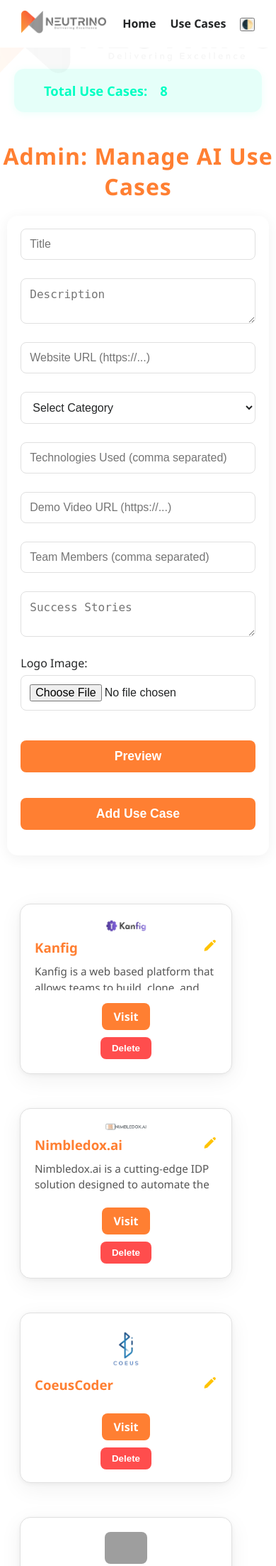
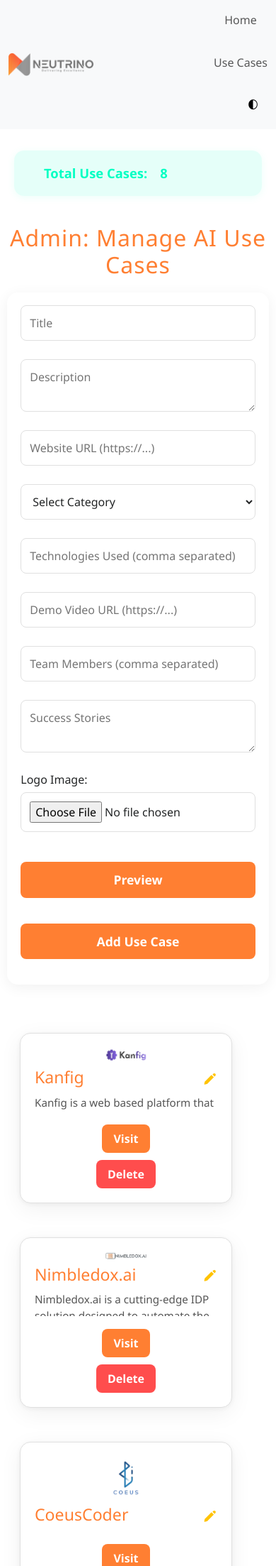
Before and after one commit to rahulmane27/ai-use-case-flask, a Flask app: page /admin in a window 390 px wide. Shown: the top 2206 px of the page at 71% size. Run offline with Flask 3, Linux system fonts and the light colour scheme; grey boxes are pictures that could not be loaded.

Commit message:
responsive

```diff
--- a/templates/admin.html
+++ b/templates/admin.html
@@ -6,6 +6,7 @@
   <title>Admin - AI Use Cases</title>
   <link href="https://unpkg.com/aos@2.3.4/dist/aos.css" rel="stylesheet">
   <script src="https://unpkg.com/aos@2.3.4/dist/aos.js"></script>
+  <link href="https://cdn.jsdelivr.net/npm/bootstrap@5.3.0/dist/css/bootstrap.min.css" rel="stylesheet">
   <style>
     * { margin: 0; padding: 0; box-sizing: border-box; }
     :root, [data-theme="light"] {
@@ -243,15 +244,17 @@
   </div>
   <div class="toast" id="toast"></div>
   <div id="particles-js"></div>
-  <nav>
-    <div class="nav-brand">
-      <a href="/use-cases" style="display:block;"><img src="{{ url_for('static', filename='images/logo.png') }}" alt="Logo" class="company-logo"></a>
+  <nav class="navbar navbar-expand-lg navbar-light bg-light">
+    <div class="container-fluid">
+      <div class="nav-brand">
+        <a href="/use-cases" style="display:block;"><img src="{{ url_for('static', filename='images/logo.png') }}" alt="Logo" class="company-logo img-fluid"></a>
+      </div>
+      <ul class="navbar-nav ms-auto mb-2 mb-lg-0">
+        <li class="nav-item"><a class="nav-link" href="/">Home</a></li>
+        <li class="nav-item"><a class="nav-link" href="/use-cases">Use Cases</a></li>
+        <li class="nav-item" style="margin-left:auto;"><button class="theme-toggle btn btn-light" id="themeToggle" title="Toggle dark/light mode">🌓</button></li>
+      </ul>
     </div>
-    <ul>
-      <li><a href="/">Home</a></li>
-      <li><a href="/use-cases">Use Cases</a></li>
-      <li style="margin-left:auto;"><button class="theme-toggle" id="themeToggle" title="Toggle dark/light mode">🌓</button></li>
-    </ul>
   </nav>
   <div style="max-width:1200px;margin:30px auto 0 auto;padding:0 20px;">
     <div style="background:rgba(0,255,195,0.10);border-radius:14px;padding:18px 24px;margin-bottom:24px;box-shadow:0 2px 12px rgba(0,255,195,0.08);font-size:1.15rem;font-weight:bold;color:#00ffc3;display:flex;align-items:center;gap:18px;">
@@ -261,7 +264,7 @@
   </div>
   <h1 class="admin-title">Admin: Manage AI Use Cases</h1>
   <!-- Admin Add Use Case Form -->
-  <form class="admin-form-card" id="addUseCaseForm" enctype="multipart/form-data">
+  <form class="admin-form-card w-100" id="addUseCaseForm" enctype="multipart/form-data">
     <input type="text" name="title" placeholder="Title" required />
     <textarea name="description" placeholder="Description" required></textarea>
     <input type="url" name="url" placeholder="Website URL (https://...)" required />
@@ -282,7 +285,7 @@
     <label style="width:100%;text-align:left;margin-bottom:8px;">Logo Image:
       <div style="display:flex;align-items:center;gap:16px;margin-top:6px;">
         <input type="file" name="logo_file" id="logoFileInput" accept="image/*" style="flex:1;" />
-        <img id="logoPreview" src="#" alt="Logo Preview" style="display:none;max-width:80px;max-height:80px;border-radius:10px;border:1px solid #eee;background:#fafafa;" />
+        <img id="logoPreview" src="#" alt="Logo Preview" class="img-fluid" style="display:none;max-width:80px;max-height:80px;border-radius:10px;border:1px solid #eee;background:#fafafa;" />
         <button type="button" id="removeAddLogoBtn" style="display:none;background:#ff4d4d;color:#fff;border:none;padding:6px 10px;border-radius:6px;font-size:0.95rem;">Remove</button>
       </div>
     </label>
@@ -374,9 +377,9 @@
          style="margin:18px;overflow:hidden;display:flex;flex-direction:column;justify-content:flex-start;align-items:center;height:240px;max-height:240px;min-width:260px;max-width:340px;width:300px;">
       <div style="display:flex;flex-direction:column;align-items:center;width:100%;">
         {% if uc.logo_url %}
-          <img src="{{ uc.logo_url }}" alt="Logo" style="max-width:60px;max-height:60px;margin-bottom:8px;border-radius:8px;object-fit:contain;background:#fff;" onerror="this.style.display='none'" />
+          <img src="{{ uc.logo_url }}" alt="Logo" class="img-fluid" style="max-width:60px;max-height:60px;margin-bottom:8px;border-radius:8px;object-fit:contain;background:#fff;" onerror="this.style.display='none'" />
         {% else %}
-          <img src="/static/images/logo.png" alt="Default Logo" style="max-width:60px;max-height:60px;margin-bottom:8px;opacity:0.3;" />
+          <img src="/static/images/logo.png" alt="Default Logo" class="img-fluid" style="max-width:60px;max-height:60px;margin-bottom:8px;opacity:0.3;" />
         {% endif %}
         <div style="display:flex;justify-content:space-between;align-items:flex-start;width:100%;">
           <h3 style="margin-bottom:10px;">{{ uc.title }}</h3>
--- a/templates/use_case_landing.html
+++ b/templates/use_case_landing.html
@@ -186,9 +186,9 @@
     </nav>
     <div class="hero-section" data-aos="fade-down" style="padding-top: 60px;">
         {% if use_case.logo_url %}
-            <img src="{{ use_case.logo_url }}" alt="Use Case Logo" style="max-width:120px;max-height:120px;margin-bottom:18px;" onerror="this.style.display='none'" >
+            <img src="{{ use_case.logo_url }}" alt="Use Case Logo" class="img-fluid" style="max-width:120px;max-height:120px;margin-bottom:18px;" onerror="this.style.display='none'" >
         {% else %}
-            <img src="/static/images/logo.png" alt="Default Logo" style="max-width:120px;max-height:120px;margin-bottom:18px;opacity:0.3;" >
+            <img src="/static/images/logo.png" alt="Default Logo" class="img-fluid" style="max-width:120px;max-height:120px;margin-bottom:18px;opacity:0.3;" >
         {% endif %}
         <div class="hero-title">{{ use_case.title }}</div>
         <div class="hero-desc">{{ use_case.description }}</div>
@@ -207,7 +207,7 @@
     {% if use_case.demo_video_url %}
     <div class="section video-section" data-aos="zoom-in">
         <div class="section-title">Demo Video</div>
-        <video controls>
+        <video controls class="w-100" style="max-width:600px;">
             <source src="{{ use_case.demo_video_url }}" type="video/mp4">
             Your browser does not support the video tag.
         </video>
```
Also changed, not shown: templates/index.html (+14 -13 lines), templates/use_cases.html (+15 -12 lines).
